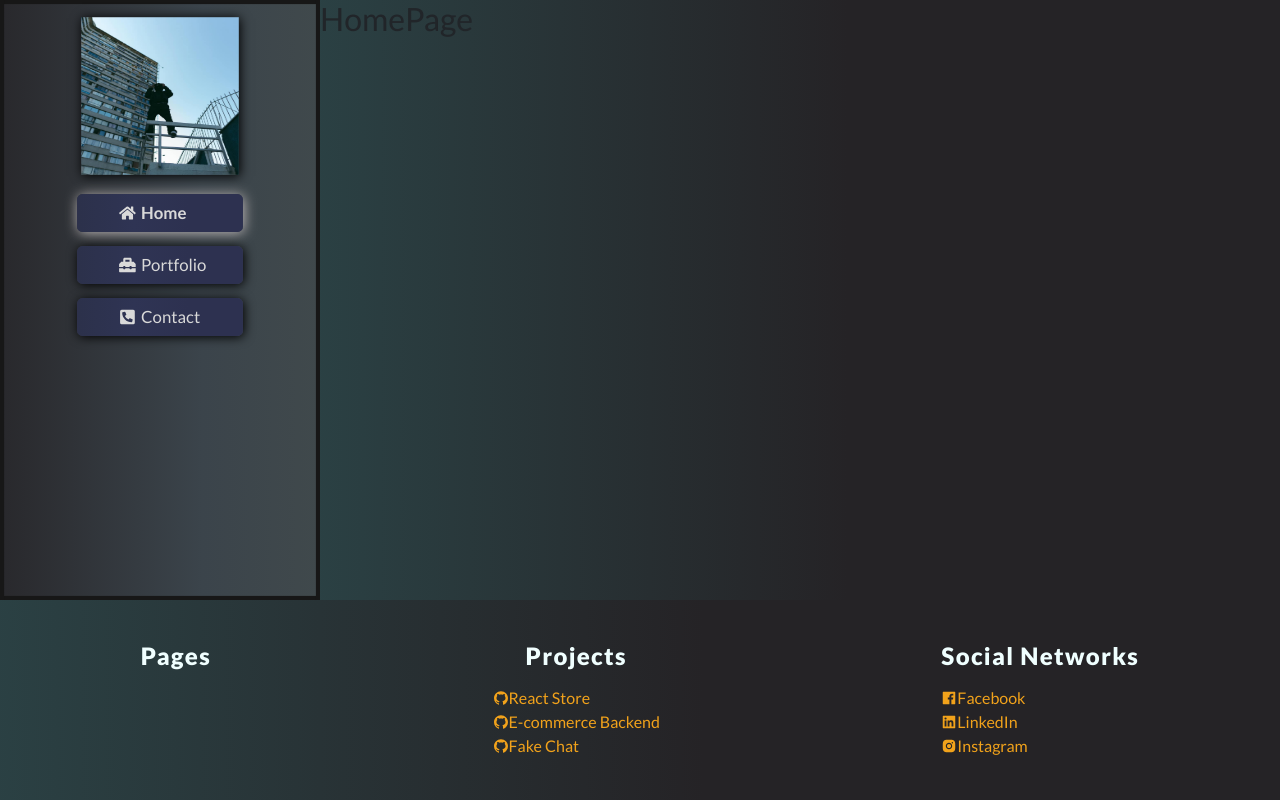
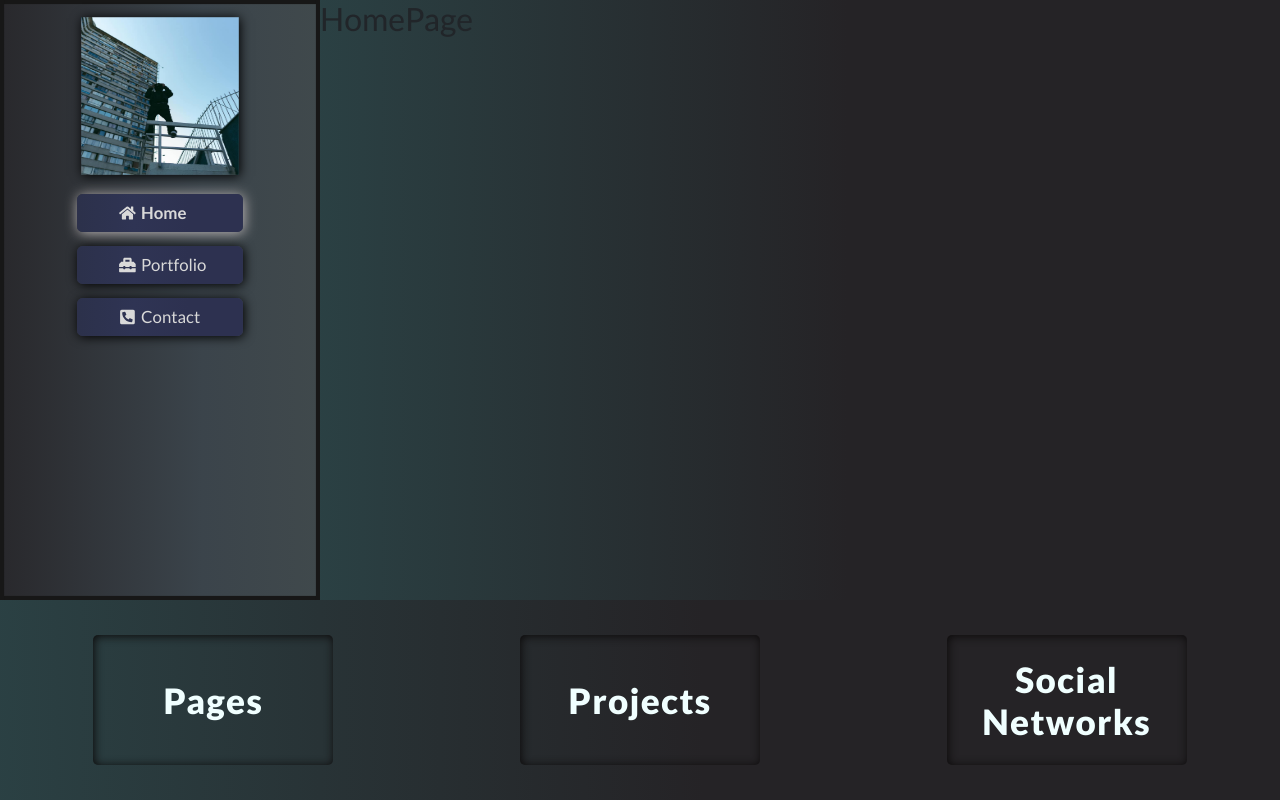
Before and after one commit to jsebast1an/myPortfolioPage, a React (Create React App) app: page / in a window 1280 px wide. Built offline with nearby package versions, Linux system fonts and the light colour scheme.

Commit message:
footer boxs con hovers logrado

```diff
--- a/src/components/Footer/Footer.jsx
+++ b/src/components/Footer/Footer.jsx
@@ -41,7 +41,7 @@ export default function footer() {
         <a target="_blank" rel='noreferrer' href="https://www.fb.com">
             <AiIcons.AiOutlineGithub /> E-commerce Backend
         </a>
-        <a target="_blank" rel='noreferrer' href="https://www.fb.com">
+        <a target="_blank" rel='noreferrer' href="https://www.fb.com" className='mb-2'>
             <AiIcons.AiOutlineGithub /> Fake Chat
         </a>
       </div>
--- a/src/components/Footer/footer.css
+++ b/src/components/Footer/footer.css
@@ -1,15 +1,3 @@
-
-
-.footer__box a {
-    text-decoration: none;
-    font-style: none;
-    text-decoration-color: none;
-    color: rgb(241, 162, 27);
-    /* margin: 0 auto; */
-    display: flex;
-    align-items: center;
-
-}
 /* bubble */
 #bubble-wrapper {
     height: 100%;
@@ -109,18 +97,63 @@
 
 .footer__box {
     display: flex;
+    position: relative;
     flex-direction: column;
-    padding: 40px;
+    justify-content: flex-end;
+    padding: 8px;
     text-align: justify;
+    background: linear-gradient(to left, rgb(97, 39, 39) 11%, #42284f 22%, #2c314b 33%, #2f3454 40%,inherit 85% ) left;
+    background-size: 300% 100%;
+    border-radius: 5px;
+    width: 240px;
+    height: 130px;
+    transition: 0.5s ease-in-out;
+    box-shadow: 1px 1px 10px rgb(12, 10, 10) inset;
 }
+.footer__box:hover {
+    box-shadow: 1px 1px 10px rgb(255, 255, 255) !important;
+}
+.footer:hover .footer__box {
+    box-shadow: 1px 1px 20px rgb(8, 7, 7);
+    background-position: right;
+    transform: scale(1.01,1.01);
+}
+
 
 .footer__box h5 {
     margin: 0  auto 1rem auto;
     color: azure;
     font-weight: 900;
     letter-spacing: 1.3px;
-    font-size:24px;
-    }
+    font-size:35px;
+    position: absolute;
+    left: 50%;
+    top: 50%;
+    transform: translate(-50%, -50%);
+    text-align: center;
+    transition: 0.3s ease-in-out;
+}
+.footer__box:hover h5 {
+    top:5%;
+    transform: translate(-50%, 0%);
+    color: antiquewhite;
+    font-size: 20px;
+}
+
+.footer__box a {
+    text-decoration: none;
+    text-decoration-color: none;
+    font-style: none;
+    color: rgba(102, 51, 153, 0);
+    margin: 0 auto;
+    display: flex;
+    align-items: center;
+    transition: .6s ease-in-out;
+}
+.footer__box:hover a {
+    color: rgb(241, 162, 27);
+}
+
 
 @media screen and (max-width: 768px) {
 .footer {
--- a/src/components/NavBar/navBar.css
+++ b/src/components/NavBar/navBar.css
@@ -159,10 +159,8 @@
     color: #ffffff;
 }.sideBar ul li:hover {
     color: white;
-    font-weight: 900;
     transform: scale(1.03,1.03);
     box-shadow: 3px 3px 25px rgb(147, 147, 147);
-    background-color: rgb(255, 255, 255);
 }
 .sideBar ul li svg {
     margin: 0 5px;
```
